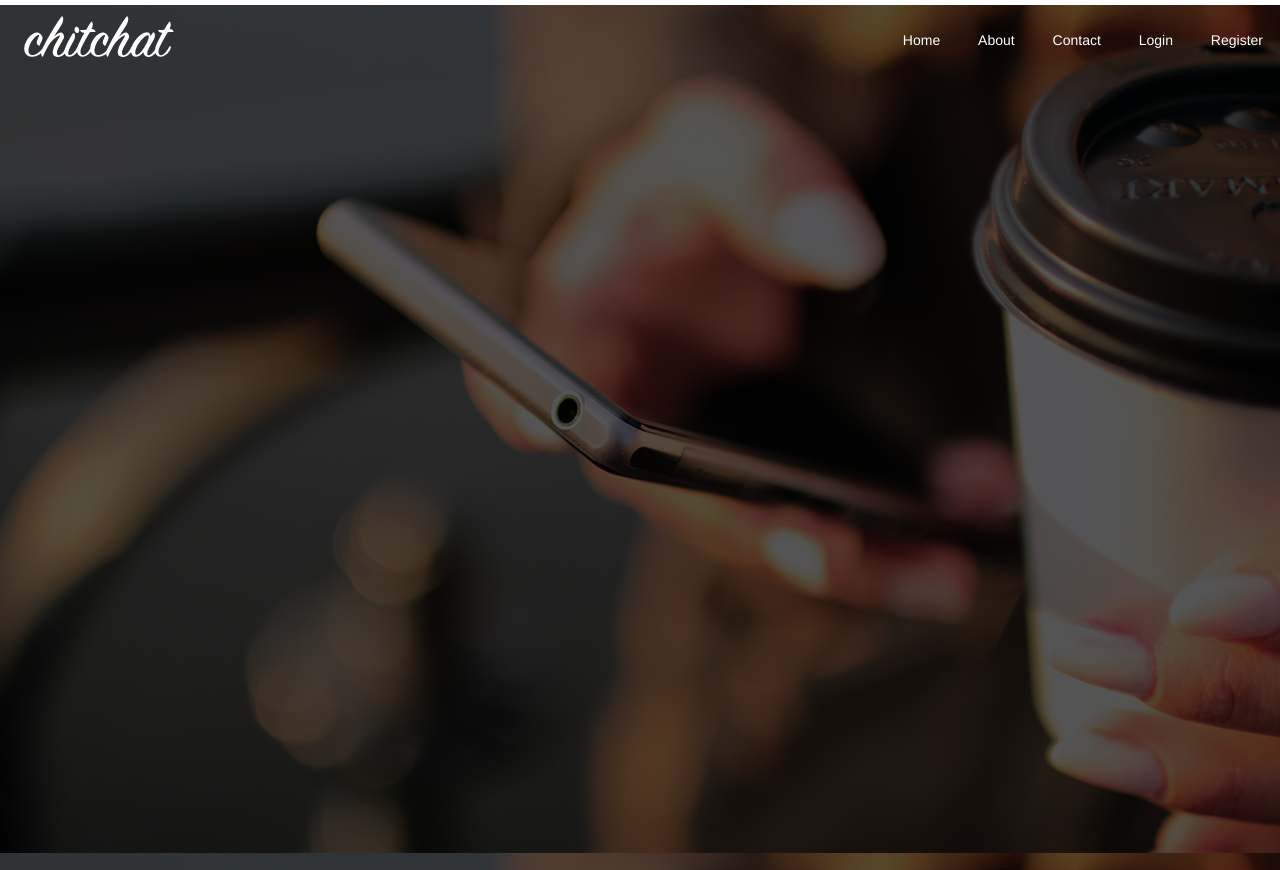
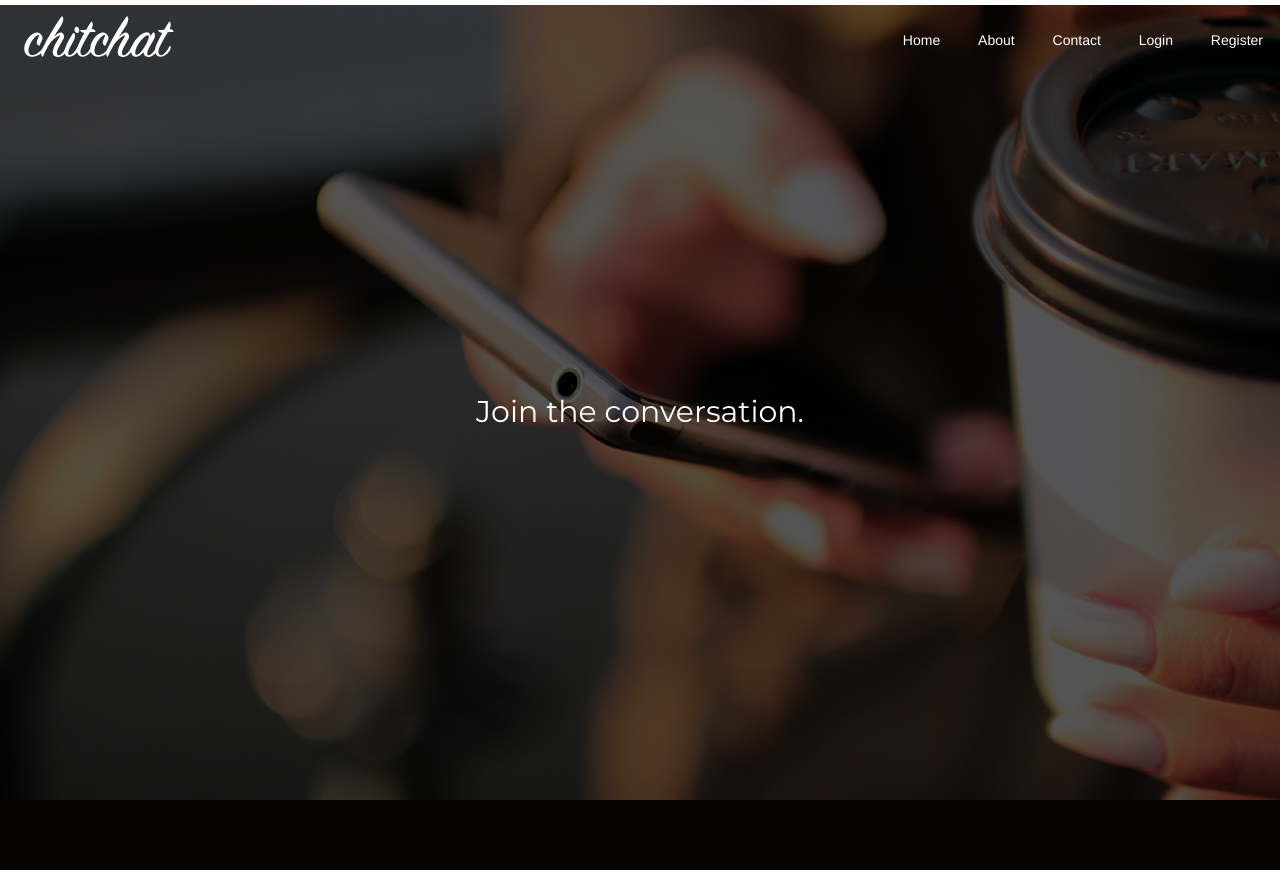
Before and after one commit to ccblazer44/cs386project, a PHP site: page / in a window 1280 px wide. After the commit the page ends 800 px from the top, so only its background shows below. Run offline with PHP 8.4, Linux system fonts and the light colour scheme.

Commit message:
Style tweak

```diff
--- a/index.html
+++ b/index.html
@@ -3,6 +3,8 @@
 <head>
 	<link rel="stylesheet" href="./styles/style.css" media="screen" title="no title" charset="utf-8">
 	<link rel="stylesheet" href="https://maxcdn.bootstrapcdn.com/bootstrap/3.3.6/css/bootstrap.min.css" integrity="sha384-1q8mTJOASx8j1Au+a5WDVnPi2lkFfwwEAa8hDDdjZlpLegxhjVME1fgjWPGmkzs7" crossorigin="anonymous">
+	<link href='https://fonts.googleapis.com/css?family=Montserrat' rel='stylesheet' type='text/css'>
+	<link href='https://fonts.googleapis.com/css?family=Cardo' rel='stylesheet' type='text/css'>
 	<script src="https://maxcdn.bootstrapcdn.com/bootstrap/3.3.6/js/bootstrap.min.js" integrity="sha384-0mSbJDEHialfmuBBQP6A4Qrprq5OVfW37PRR3j5ELqxss1yVqOtnepnHVP9aJ7xS" crossorigin="anonymous"></script>
 	<meta name="viewport" content="width=device-width, initial-scale=1">
 </head>
@@ -22,6 +24,9 @@
 	</div>
 
 	<div class="container-full">
+		<div class="splash">
+			<h2 class="text-center">Join the conversation.</h2>
+		</div>
 	</div>
 
 </body>
--- a/styles/style.css
+++ b/styles/style.css
@@ -10,16 +10,17 @@ body{
 	background-size: cover;
 }
 
-@media (max-width: 650px) {
+.splash > h2 {
+	color: white;
+	font-family: 'Montserrat', sans-serif;
+}
 
-	#brand-logo img {
-		display: block;
-		margin: 0 auto;
-	}
-
-	#main-nav ul {
-		display: none;
-	}
+.splash {
+	width: 100%;
+	position: absolute;
+	top: 50%;
+	height:50px;
+	margin-top:-25px;
 }
 
 #brand-logo {
@@ -59,4 +60,18 @@ body{
 
 .container-full {
 	height: 100%;
+	margin-top: -70px;
 }
+
+@media (max-width: 650px) {
+
+	#brand-logo img {
+		display: block;
+		margin: 0 auto;
+	}
+
+	#main-nav ul {
+		display: none;
+	}
+
+}
```
